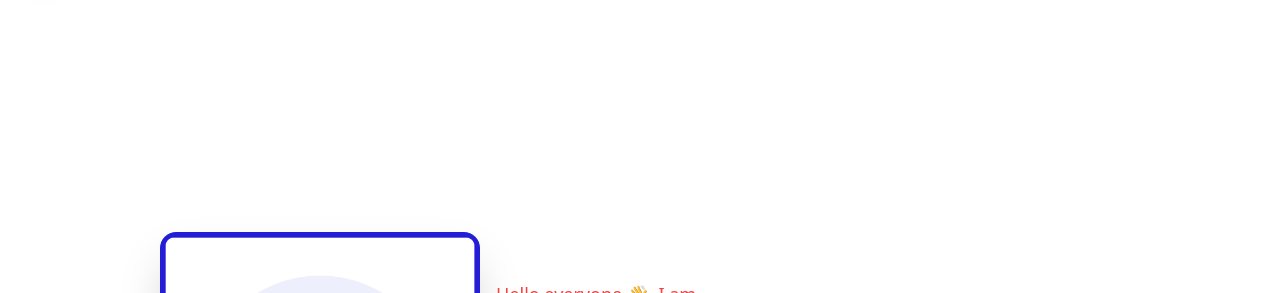
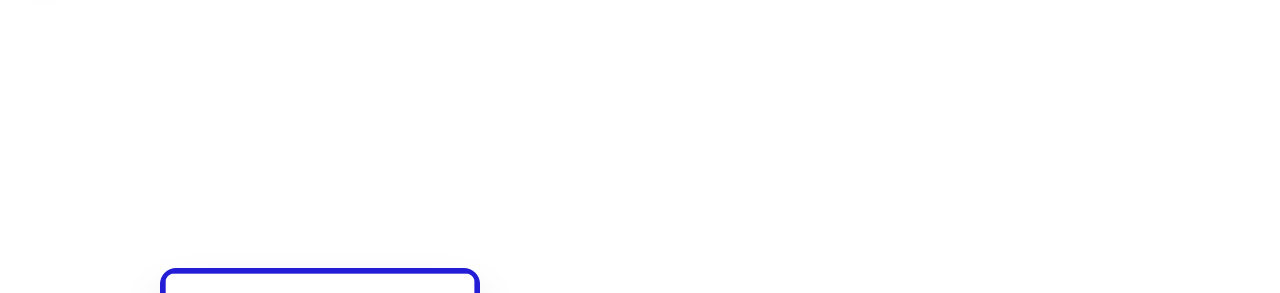
Before and after one commit to Ajiue23/portofolio-test, a plain HTML site: page index.html in a window 1280 px wide. Shown: the part 92-385 px from the top of the page. Drawn offline with nearby package versions, Linux system fonts and the light colour scheme; animation ran at ten frames a second.

Commit message:
perubahan

```diff
--- a/index.html
+++ b/index.html
@@ -76,7 +76,7 @@
       <!-- Hero Section -->
 
       <!-- Hero Section -->
-      <div class="hero min-h-screen lg:mt-14 pt-14" data-aos="fade-up" data-duration="2000">
+      <div class="hero min-h-screen lg:mt-20 pt-20" data-aos="fade-up" data-duration="2000">
         <!-- Add padding top to avoid navbar overlap -->
         <div class="flex justify-center items-center h-full">
           <div class="hero-content flex-col lg:flex-row lg:justify-center lg:items-center">
```
